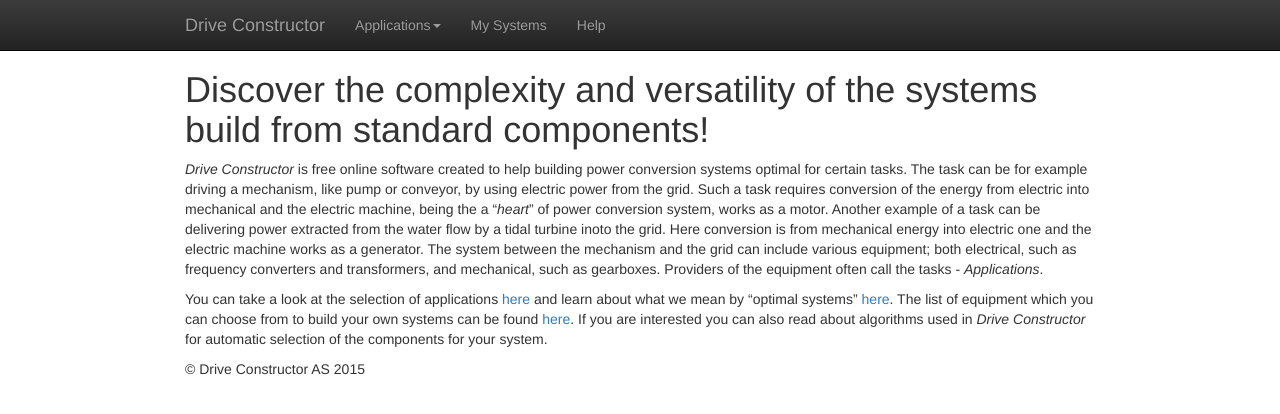
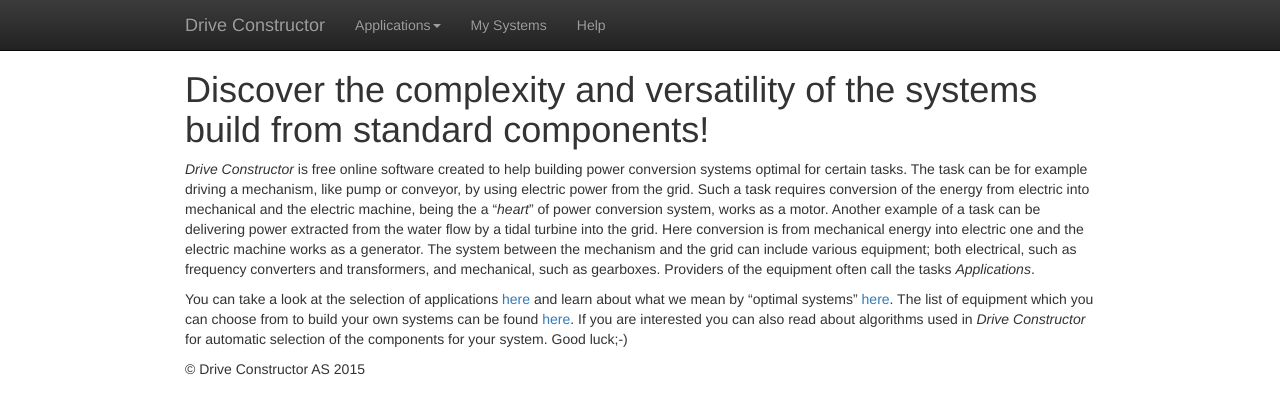
Before and after one commit to Alexey1Gavrilov/drive-constructor-site, a Jekyll site: the page built from help/about.md, in a window 1280 px wide. Shown: the top 414 px of the page. Built offline with Jekyll 4.4.1, drawn with Linux system fonts in a browser that asks for light colours.

Commit message:
Update about.md

```diff
--- a/help/about.md
+++ b/help/about.md
@@ -4,6 +4,6 @@
 
 # Discover the complexity and versatility of the systems build from standard components!
 
-*Drive Constructor* is free online software created to help building power conversion systems optimal for certain tasks. The task can be for example driving a mechanism, like pump or conveyor, by using electric power from the grid. Such a task requires conversion of the energy from electric into mechanical and the electric machine, being the a "*heart*" of power conversion system, works as a motor. Another example of a task can be delivering power extracted from the water flow by a tidal turbine inoto the grid. Here conversion is from mechanical energy into electric one and the electric machine works as a generator. The system between the mechanism and the grid can include various equipment; both electrical, such as frequency converters and transformers, and mechanical, such as gearboxes. Providers of the equipment often call the tasks - *Applications*.
+*Drive Constructor* is free online software created to help building power conversion systems optimal for certain tasks. The task can be for example driving a mechanism, like pump or conveyor, by using electric power from the grid. Such a task requires conversion of the energy from electric into mechanical and the electric machine, being the a "*heart*" of power conversion system, works as a motor. Another example of a task can be delivering power extracted from the water flow by a tidal turbine into the grid. Here conversion is from mechanical energy into electric one and the electric machine works as a generator. The system between the mechanism and the grid can include various equipment; both electrical, such as frequency converters and transformers, and mechanical, such as gearboxes. Providers of the equipment often call the tasks *Applications*.
 
-You can take a look at the selection of applications [here](applications/overview.html) and learn about what we mean by "optimal systems" [here](applications/overview.html). The list of equipment which you can choose from to build your own systems can be found [here](applications/overview.html). If you are interested you can also read about algorithms used in *Drive Constructor* for automatic selection of the components for your system.
+You can take a look at the selection of applications [here](applications/overview.html) and learn about what we mean by "optimal systems" [here](applications/overview.html). The list of equipment which you can choose from to build your own systems can be found [here](applications/overview.html). If you are interested you can also read about algorithms used in *Drive Constructor* for automatic selection of the components for your system. Good luck;-)
```
